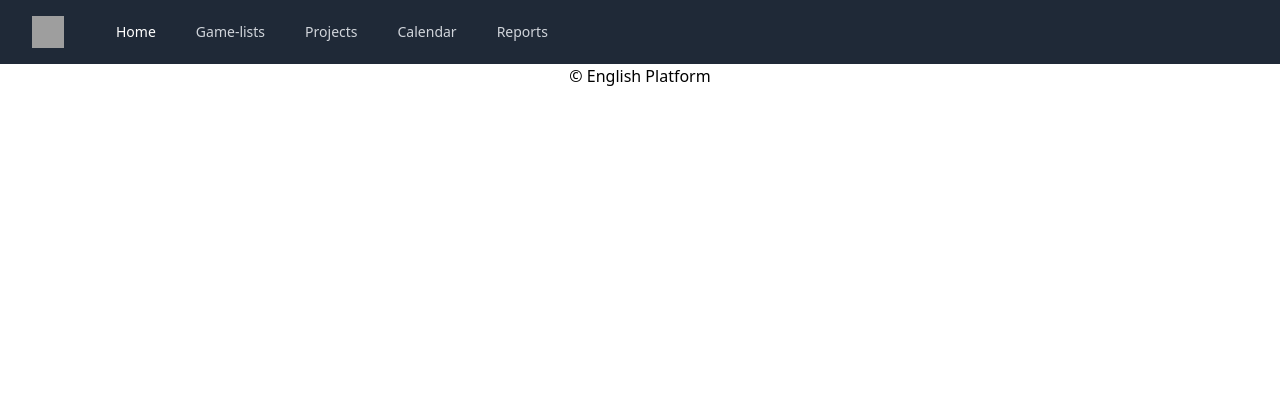
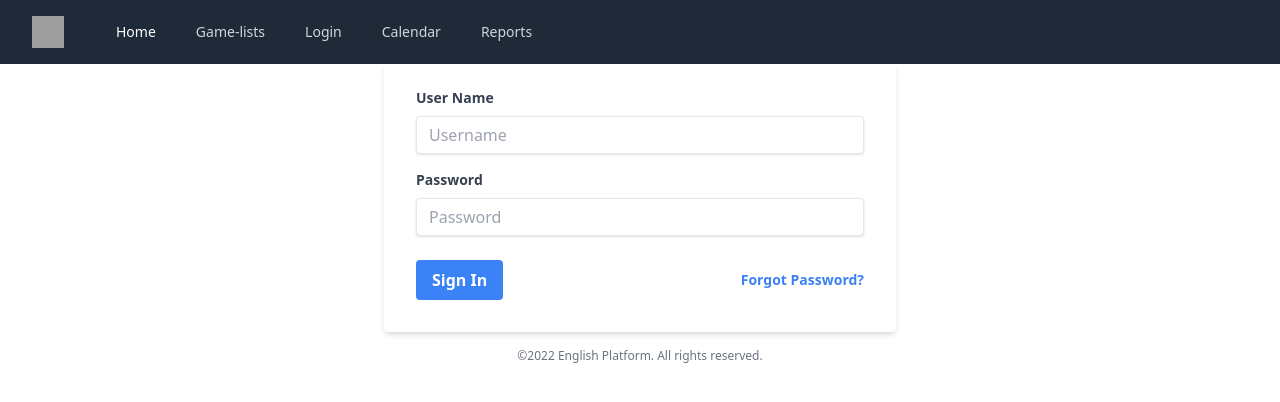
Before and after one commit to agub/english, a React (Create React App) app in the folder frontend/: page /login in a window 1280 px wide. Shown: the top 402 px of the page. Built offline with nearby package versions, Linux system fonts and the light colour scheme; grey boxes are pictures that could not be loaded.

Commit message:
add login & inputField

```diff
--- a/frontend/src/App.js
+++ b/frontend/src/App.js
@@ -4,6 +4,7 @@ import Nav from './components/Nav'
 import GameListsScreen from './screens/GameListsScreen'
 import GameScreen from './screens/GameScreen'
 import HomeScreen from './screens/HomeScreen'
+import Login from './screens/Login'
 import PostScreen from './screens/PostScreen'
 import Register from './screens/Register'
 
@@ -17,6 +18,7 @@ function App() {
 				<Route path='/lists' element={<GameListsScreen />} />
 				<Route path='/game' element={<GameScreen />} />
 				<Route path='/register' element={<Register />} />
+				<Route path='/login' element={<Login />} />
 			</Routes>
 			<Footer />
 		</>
--- a/frontend/src/components/Footer.js
+++ b/frontend/src/components/Footer.js
@@ -4,7 +4,11 @@ import Container from '../components/common/Container'
 const Footer = () => {
 	return (
 		<Container>
-			<footer className='text-center'>&copy; English Platform</footer>
+			<footer className='text-center'>
+				<p className='text-center text-gray-500 text-xs'>
+					&copy;2022 English Platform. All rights reserved.
+				</p>
+			</footer>
 		</Container>
 	)
 }
--- a/frontend/src/components/Nav.js
+++ b/frontend/src/components/Nav.js
@@ -1,5 +1,6 @@
 import React, { useState } from 'react'
 import { Transition } from '@headlessui/react'
+import { Link } from 'react-router-dom'
 
 function Nav() {
 	const [isOpen, setIsOpen] = useState(false)
@@ -19,40 +20,40 @@ function Nav() {
 							</div>
 							<div className='hidden md:block'>
 								<div className='ml-10 flex items-baseline space-x-4'>
-									<a
-										href='/'
+									<Link
+										to='/'
 										className=' hover:bg-gray-700 text-white px-3 py-2 rounded-md text-sm font-medium'
 									>
 										Home
-									</a>
+									</Link>
 
-									<a
-										href='/lists'
+									<Link
+										to='/lists'
 										className='text-gray-300 hover:bg-gray-700 hover:text-white px-3 py-2 rounded-md text-sm font-medium'
 									>
 										Game-lists
-									</a>
+									</Link>
 
-									<a
-										href='/'
+									<Link
+										to='/login'
 										className='text-gray-300 hover:bg-gray-700 hover:text-white px-3 py-2 rounded-md text-sm font-medium'
 									>
-										Projects
-									</a>
+										Login
+									</Link>
 
-									<a
-										href='/'
+									<Link
+										to='/'
 										className='text-gray-300 hover:bg-gray-700 hover:text-white px-3 py-2 rounded-md text-sm font-medium'
 									>
 										Calendar
-									</a>
+									</Link>
 
-									<a
-										href='/'
+									<Link
+										to='/'
 										className='text-gray-300 hover:bg-gray-700 hover:text-white px-3 py-2 rounded-md text-sm font-medium'
 									>
 										Reports
-									</a>
+									</Link>
 								</div>
 							</div>
 						</div>
@@ -118,40 +119,40 @@ function Nav() {
 								ref={nextRef}
 								className='px-2 pt-2 pb-3 space-y-1 sm:px-3'
 							>
-								<a
-									href='/'
+								<Link
+									to='/'
 									className='hover:bg-gray-700 text-white block px-3 py-2 rounded-md text-base font-medium'
 								>
 									Home
-								</a>
+								</Link>
 
-								<a
-									href='/lists'
+								<Link
+									to='/lists'
 									className='text-gray-300 hover:bg-gray-700 hover:text-white block px-3 py-2 rounded-md text-base font-medium'
 								>
 									Game-lists
-								</a>
+								</Link>
 
-								<a
-									href='/'
+								<Link
+									to='/login'
 									className='text-gray-300 hover:bg-gray-700 hover:text-white block px-3 py-2 rounded-md text-base font-medium'
 								>
-									Projects
-								</a>
+									Login
+								</Link>
 
-								<a
-									href='/'
+								<Link
+									to='/'
 									className='text-gray-300 hover:bg-gray-700 hover:text-white block px-3 py-2 rounded-md text-base font-medium'
 								>
 									Calendar
-								</a>
+								</Link>
 
-								<a
-									href='/'
+								<Link
+									to='/'
 									className='text-gray-300 hover:bg-gray-700 hover:text-white block px-3 py-2 rounded-md text-base font-medium'
 								>
 									Reports
-								</a>
+								</Link>
 							</div>
 						</div>
 					)}
--- /dev/null
+++ b/frontend/src/components/common/InputField.js
@@ -0,0 +1,21 @@
+import React from 'react'
+
+const InputField = ({ value, label, name, placeholder, type, onChange }) => (
+	<>
+		{label && (
+			<label className='block text-gray-700 text-sm font-bold mb-2'>
+				{label}
+			</label>
+		)}
+		<input
+			type={type}
+			value={value}
+			name={name}
+			className='shadow appearance-none border rounded w-full py-2 px-3 text-gray-700 leading-tight focus:outline-none focus:shadow-outline'
+			placeholder={placeholder}
+			onChange={onChange}
+		/>
+	</>
+)
+
+export default InputField
--- /dev/null
+++ b/frontend/src/screens/Login.js
@@ -0,0 +1,75 @@
+import React, { useState } from 'react'
+import { Link } from 'react-router-dom'
+import Container from '../components/common/Container'
+import InputField from '../components/common/InputField'
+
+const Login = () => {
+	const [inputValue, setInputValue] = useState({ userName: '', password: '' })
+	const { userName, password } = inputValue
+
+	const handleChange = (e) => {
+		const { name, value } = e.target
+		setInputValue((prev) => ({
+			...prev,
+			[name]: value,
+		}))
+		console.log(inputValue)
+	}
+
+	return (
+		<Container>
+			<div className='w-full max-w-lg m-auto'>
+				<form className='bg-white shadow-md rounded px-8 pt-6 pb-8 mb-4'>
+					<div className='mb-4'>
+						<InputField
+							type='text'
+							value={userName}
+							placeholder='Username'
+							label='User Name'
+							name='userName'
+							onChange={handleChange}
+						/>
+					</div>
+					<div className='mb-6'>
+						<InputField
+							type='text'
+							value={password}
+							placeholder='Password'
+							label='Password'
+							name='password'
+							onChange={handleChange}
+						/>
+						{/* <label className='block text-gray-700 text-sm font-bold mb-2'>
+							Password
+						</label>
+						<input
+							className='shadow appearance-none border border-red-500 rounded w-full py-2 px-3 text-gray-700 mb-3 leading-tight focus:outline-none focus:shadow-outline'
+							id='password'
+							type='password'
+							placeholder='******************'
+						/>
+						<p className='text-red-500 text-xs italic'>
+							Please choose a password.
+						</p> */}
+					</div>
+					<div className='flex items-center justify-between'>
+						<button
+							className='bg-blue-500 hover:bg-blue-700 text-white font-bold py-2 px-4 rounded focus:outline-none focus:shadow-outline'
+							type='button'
+						>
+							Sign In
+						</button>
+						<Link
+							className='inline-block align-baseline font-bold text-sm text-blue-500 hover:text-blue-800'
+							to='#'
+						>
+							Forgot Password?
+						</Link>
+					</div>
+				</form>
+			</div>
+		</Container>
+	)
+}
+
+export default Login
--- a/frontend/src/screens/Register.js
+++ b/frontend/src/screens/Register.js
@@ -1,7 +1,12 @@
 import React from 'react'
+import Container from '../components/common/Container'
 
 const Register = () => {
-	return <div>Signup</div>
+	return (
+		<Container>
+			<div>Signup</div>
+		</Container>
+	)
 }
 
 export default Register
```
